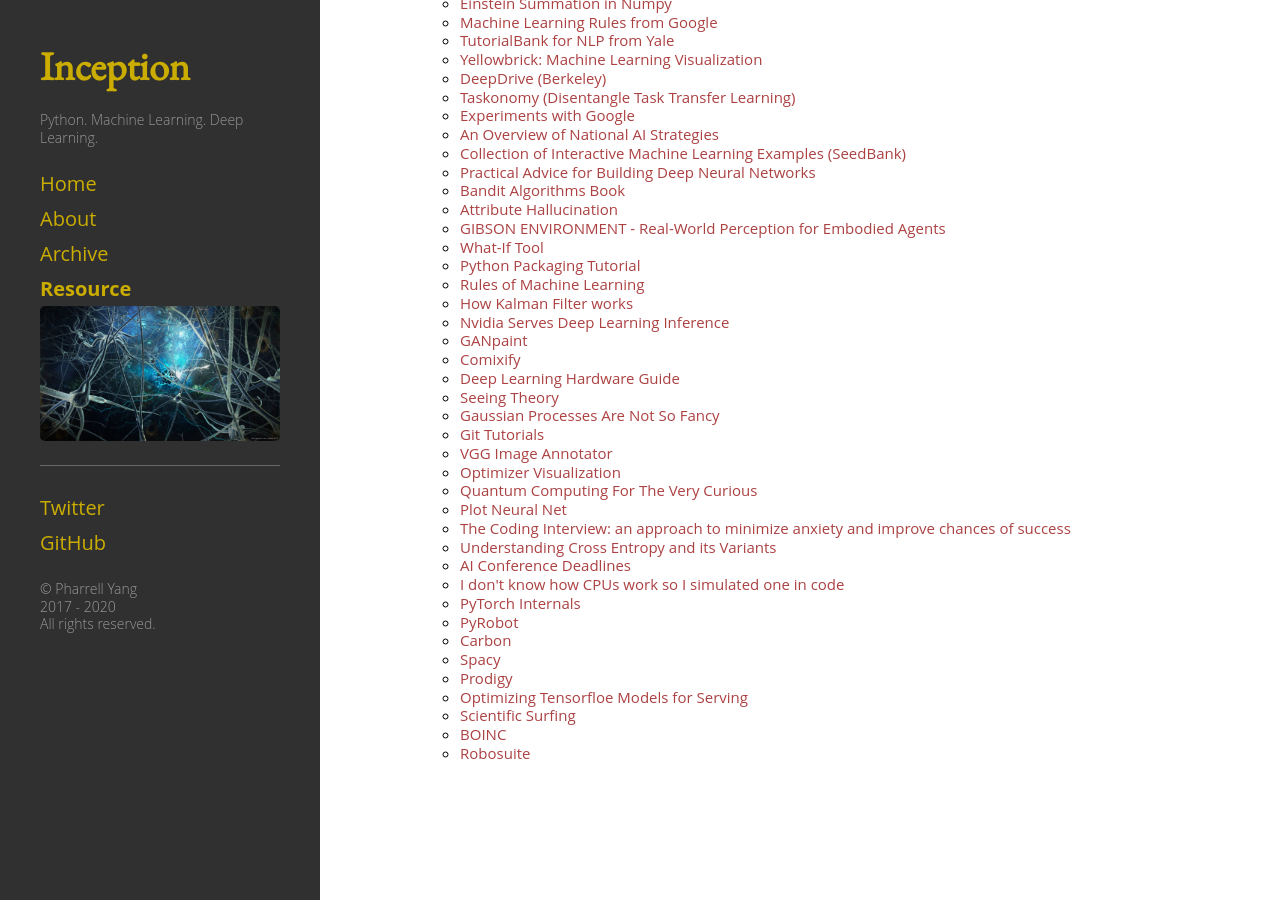
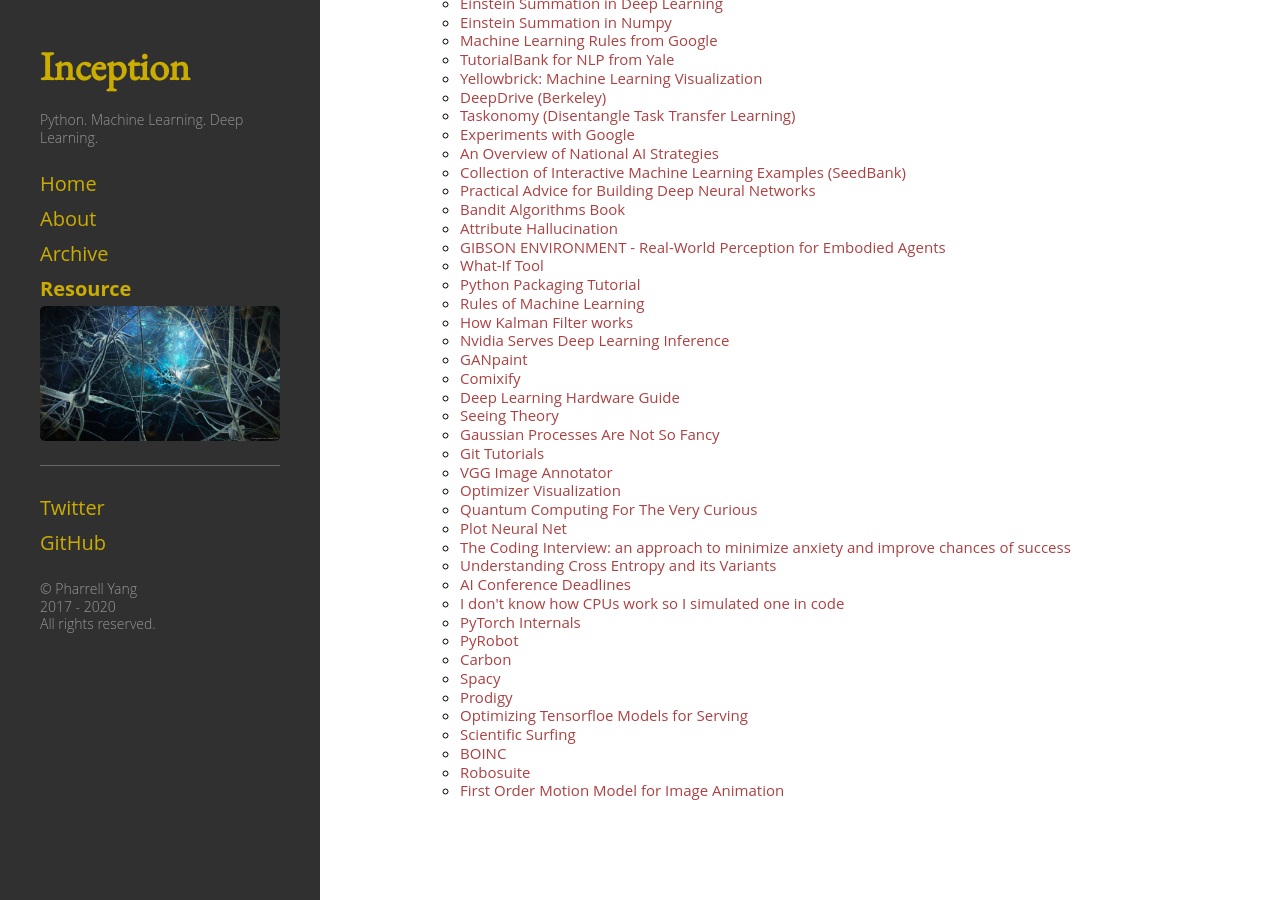
Before and after one commit to pharrellyhy/pharrellyhy.github.io.bakcup, a Jekyll site: the page built from resource.md, in a window 1280 px wide and 900 px high, scrolled down 4184 px. Built offline with Jekyll 4.4.1, drawn with Linux system fonts in a browser that asks for light colours; some of the changed text lies outside the part shown.

Commit message:
Update resources.

```diff
--- a/_data/nav.yml
+++ b/_data/nav.yml
@@ -323,6 +323,9 @@
     - title: "Deep Learning Models"
       url: "https://github.com/rasbt/deeplearning-models"
 
+    - title: "Nvidia Deep Learning Examples"
+      url: "https://github.com/NVIDIA/DeepLearningExamples"
+
 - title: "Models"
   sublinks:
     - title: "Pretrained models for PyTorch"
@@ -330,7 +333,6 @@
 
     #- title: "TensorFlow Object Detection Model Zoo"
       #url: ""
-
 
 - title: "Papers"
   sublinks:
@@ -733,3 +735,6 @@
 
     - title: "Robosuite"
       url: "https://robosuite.ai/"
+
+    - title: "First Order Motion Model for Image Animation"
+      url: "https://aliaksandrsiarohin.github.io/first-order-model-website/"
```
Also changed, not shown: 2 other files.
